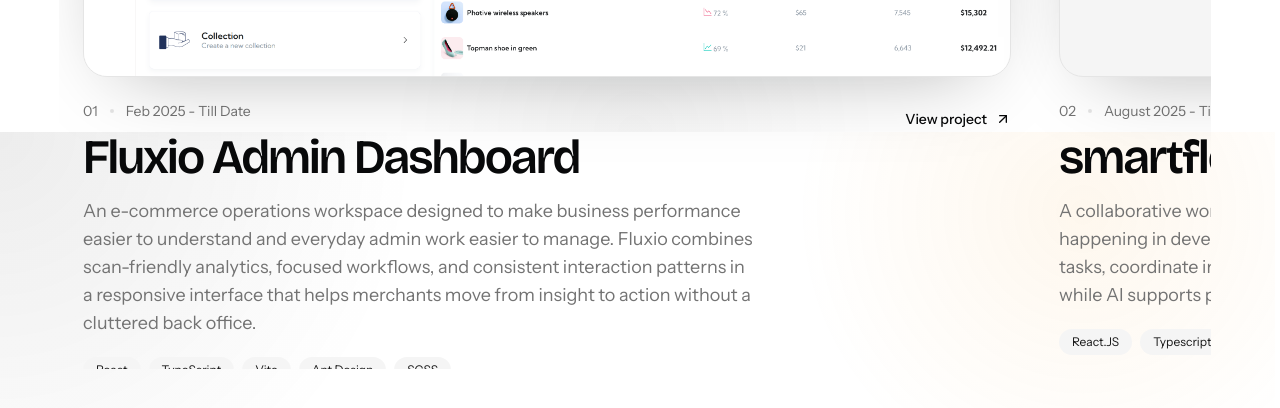
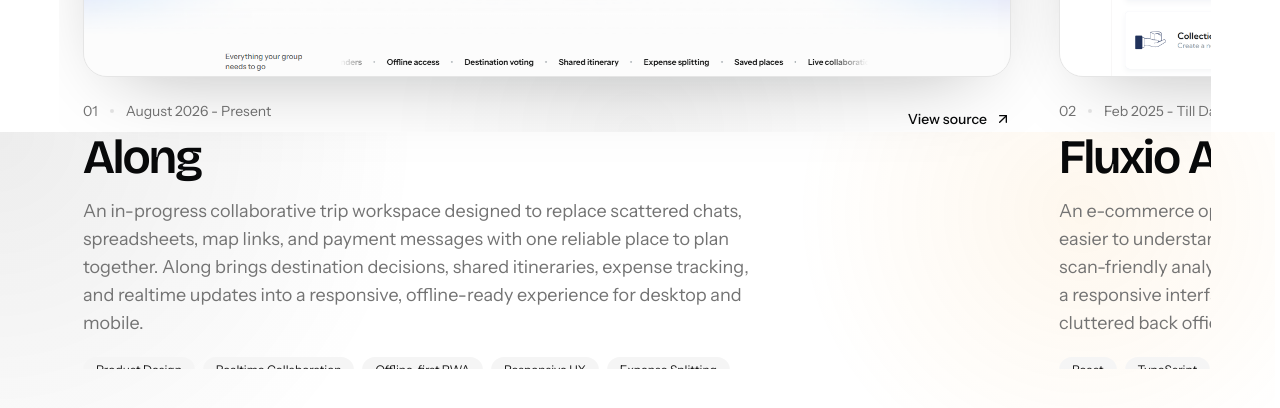
Before and after one commit to v-techhub/portfolio-v2, a Next.js app: page / in a window 1280 px wide. Shown: the part 1468-1876 px from the top of the page. Built offline with nearby package versions, Linux system fonts and the light colour scheme; grey boxes are pictures that could not be loaded.

Commit message:
add along to projects

```diff
--- a/src/app/page.tsx
+++ b/src/app/page.tsx
@@ -148,7 +148,7 @@
                   </div>
                 </div>
                 <span className="inline-flex items-center gap-2 text-sm font-medium sm:pt-2">
-                  View project{" "}
+                  {"ctaLabel" in project ? project.ctaLabel : "View project"}{" "}
                   <ArrowUpRight className="size-4 transition-transform group-hover:-translate-y-1 group-hover:translate-x-1" />
                 </span>
               </div>
--- a/src/data/resume.tsx
+++ b/src/data/resume.tsx
@@ -107,6 +107,37 @@
     },
   ],
   projects: [
+    {
+      active: true,
+      featured: true,
+      title: "Along",
+      href: "https://github.com/v-techhub/Along",
+      ctaLabel: "View source",
+      dates: "August 2026 - Present",
+      description:
+        "An in-progress collaborative trip workspace designed to replace scattered chats, spreadsheets, map links, and payment messages with one reliable place to plan together. Along brings destination decisions, shared itineraries, expense tracking, and realtime updates into a responsive, offline-ready experience for desktop and mobile.",
+      highlights: [
+        "Shared destination decisions",
+        "Collaborative itineraries and expenses",
+        "Realtime, offline-ready experience",
+      ],
+      technologies: [
+        "Product Design",
+        "Realtime Collaboration",
+        "Offline-first PWA",
+        "Responsive UX",
+        "Expense Splitting",
+      ],
+      links: [
+        {
+          type: "Source Code",
+          href: "https://github.com/v-techhub/Along",
+          icon: <Icons.github className="size-3" />,
+        },
+      ],
+      image: "/along.png",
+      video: undefined,
+    },
     {
       active: true,
       featured: true,
```
Also changed, not shown: public/along.png (added).
